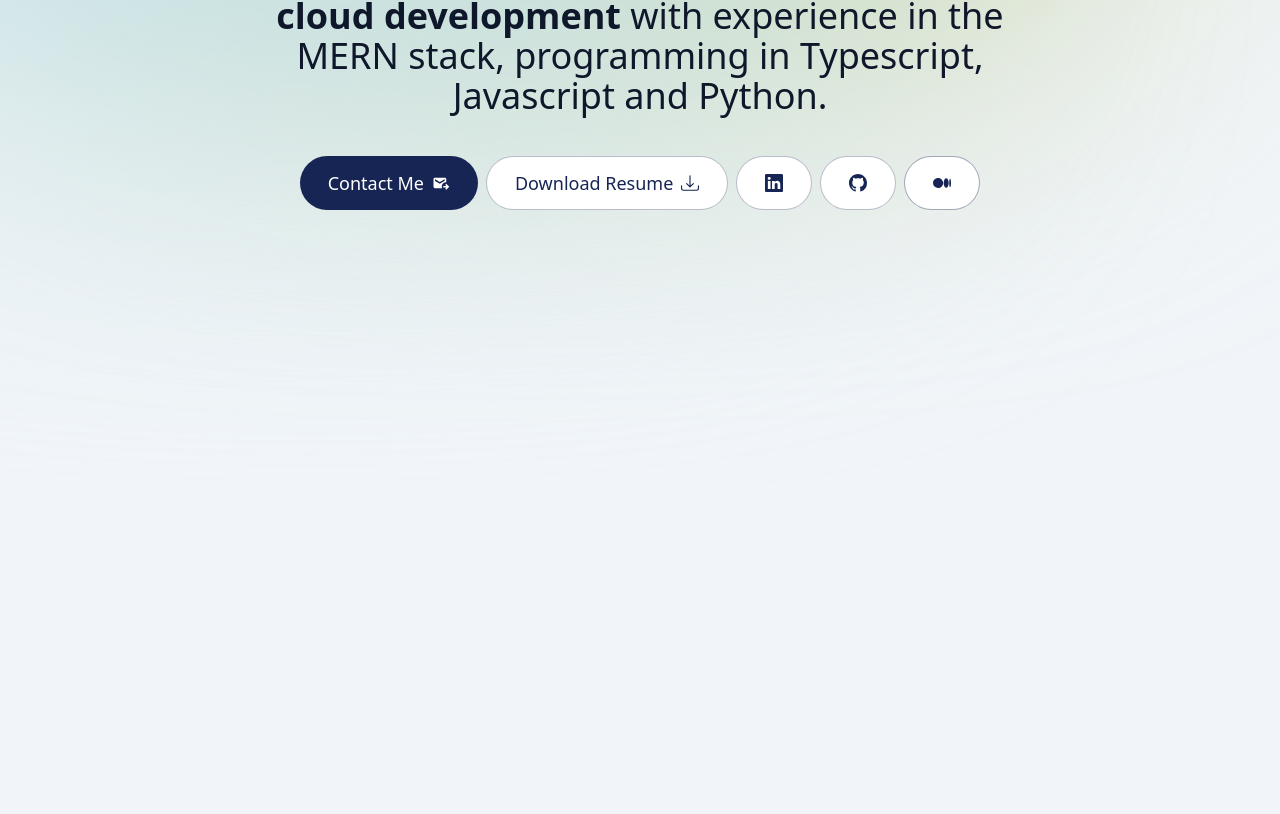
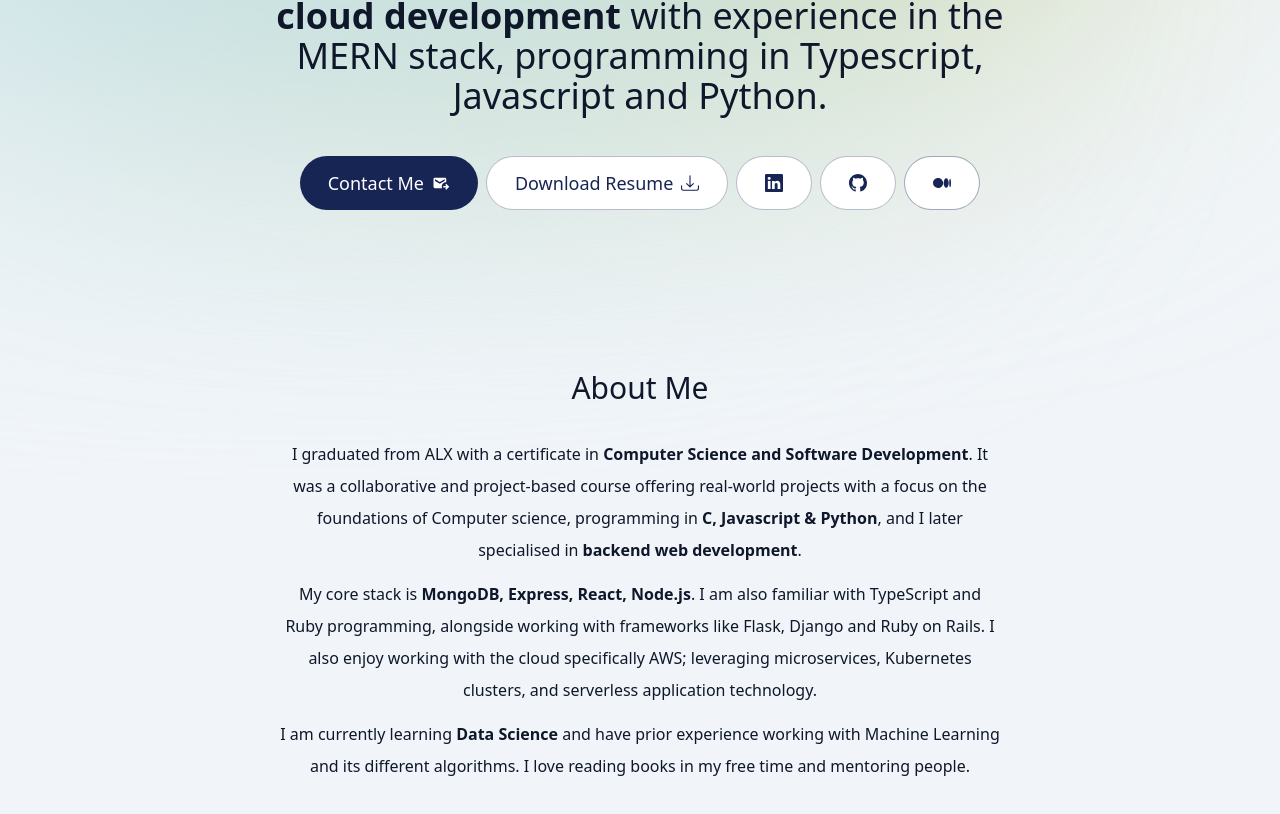
Before and after one commit to am-derrick/my_portfolio, a Next.js app: page / in a window 1280 px wide. Shown: the part 404-1218 px from the top of the page. Built offline with nearby package versions, Linux system fonts and the light colour scheme.

Commit message:
about section added

```diff
--- a/app/page.tsx
+++ b/app/page.tsx
@@ -1,9 +1,11 @@
 import Introduction from "@/components/introduction";
+import About from "@/components/about";
 
 export default function Home() {
   return (
     <main className="flex flex-col items-center px-4">
       <Introduction />
+      <About />
     </main>
   )
 }
--- /dev/null
+++ b/components/about.tsx
@@ -0,0 +1,19 @@
+import React from 'react';
+import SectionHeading from './section-heading';
+
+export default function About() {
+  return (
+    <section className='mb-28 mt-25 max-w-[45rem] text-center leading-8 sm:mb-40 sm:mt-40'>
+        <SectionHeading>About Me</SectionHeading>
+        <p className='mb-3'>
+            I graduated from ALX with a certificate in <span className="font-bold">Computer Science and Software Development</span>. It was a collaborative and project-based course offering real-world projects with a focus on the foundations of Computer science, programming in <span className="font-bold">C, Javascript & Python</span>, and I later specialised in <span className="font-bold">backend web development</span>.
+        </p>
+        <p className='mb-3'>
+            My core stack is <span className="font-bold">MongoDB, Express, React, Node.js</span>. I am also familiar with TypeScript and Ruby programming, alongside working with frameworks like Flask, Django and Ruby on Rails. I also enjoy working with the cloud specifically AWS; leveraging microservices, Kubernetes clusters, and serverless application technology.
+        </p>
+        <p className='mb-3'>
+            I am currently learning <span className="font-bold">Data Science</span> and have prior experience working with Machine Learning and its different algorithms. I love reading books in my free time and mentoring people.
+        </p>
+    </section>
+  )
+}
--- /dev/null
+++ b/components/section-heading.tsx
@@ -0,0 +1,11 @@
+import React from 'react'
+
+type SectionHeadingProps = {
+    children: React.ReactNode
+}
+
+export default function SectionHeading({ children }: SectionHeadingProps) {
+  return (
+    <h2 className='text-3xl font-medium capitalize mb-8'>{children}</h2>
+  )
+}
```
